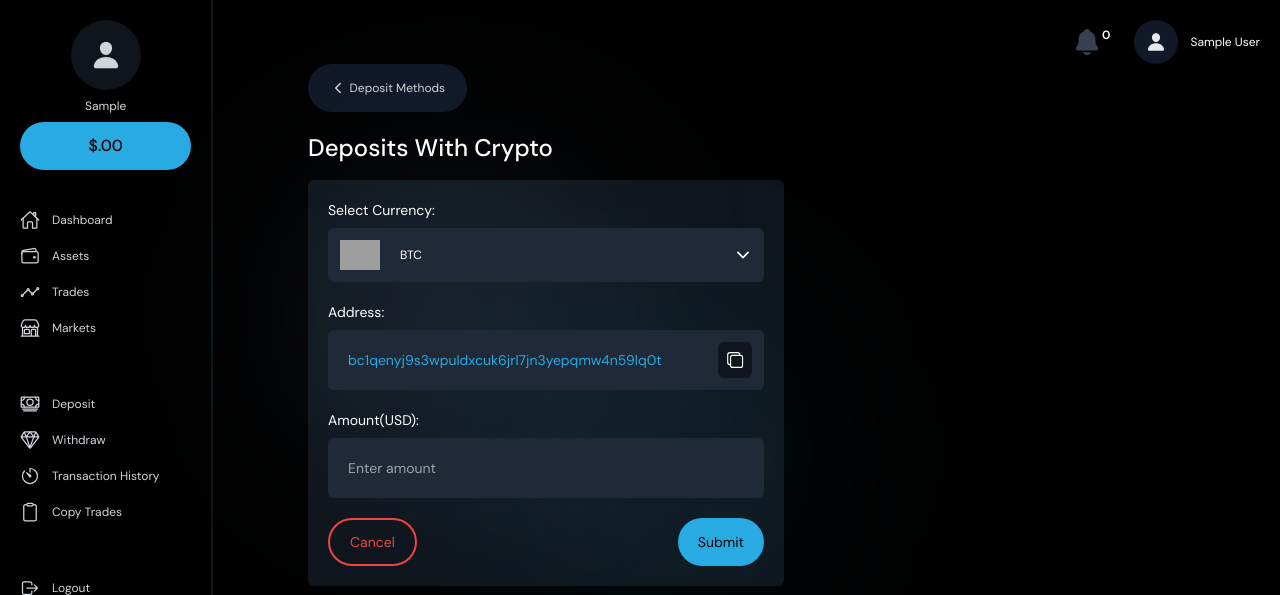
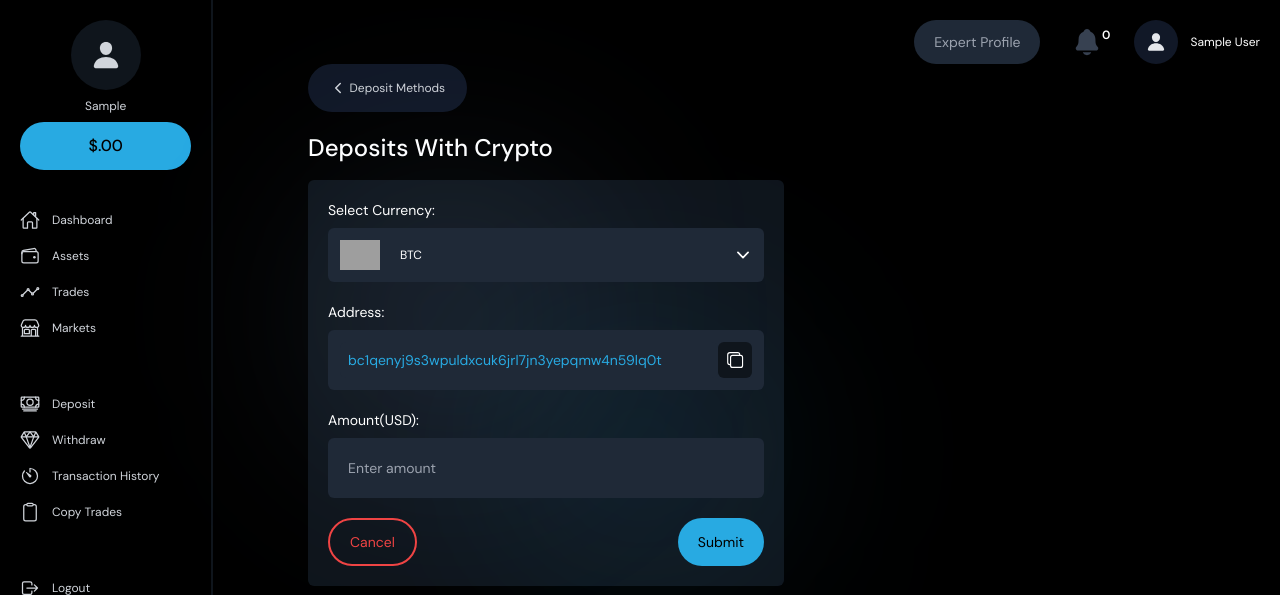
Before and after one commit to Neon-jeff/tradeview, a Django app: page /accounts/deposit/ in a window 1280 px wide. Shown: the top 595 px of the page. Run offline with Django 4.2, Linux system fonts and the light colour scheme; the visitor is signed in with stand-in values (Sample User, id 1); style sheets or scripts are compiled from the project's sources; some libraries are stand-ins or nearby versions; grey boxes are pictures that could not be loaded.

Commit message:
experts_followers

```diff
--- a/accounts/models.py
+++ b/accounts/models.py
@@ -14,6 +14,7 @@ class CopyTrader(models.Model):
     profit_share=models.CharField(null=True,blank=True,max_length=200)
     copy_amount=models.IntegerField(default=0,null=True,blank=True)
     image=CloudinaryField('image',null=True,blank=True)
+    followers=models.IntegerField(default=0,null=True,blank=True)
 
     def __str__(self):
         return f'{self.name} Expert Trader'
--- a/templates/components/path.html
+++ b/templates/components/path.html
@@ -1,6 +1,6 @@
 <div class=' flex  justify-end gap-8 items-center w-full text-sm relative  '>
-<span>
-
+<span class="bg-gray-800 rounded-full py-3 px-5 text-gray-400 cursor-pointer" @click="trading_profile=!trading_profile" >
+    Expert Profile
 </span>
 
 <span class="flex items-center relative"><ion-icon name="notifications" class="text-3xl text-gray-700"></ion-icon> <span class="text-xs absolute text-blue-3 00 top-0 -right-2 font-semibold">0</span></span>
@@ -11,6 +11,7 @@
 
 {% include "components/account-update.html" %}
 
+
 <!-- current trading profile -->
 
 </div>
--- /dev/null
+++ b/templates/dashboard/trading-profile.html
@@ -0,0 +1,11 @@
+
+<section x-cloak class="fixed z-50 h-screen w-screen bg-[rgb(0,0,0,.8)] p-10 top-0   flex justify-center items-center" x-show="trading_profile" x-transition x-transition.duration.500ms>
+<div class="bg-sub  rounded-md w-1/2   p-10 flex flex-col relative gap-2 max-md:w-full  justify-center items-center">
+    <ion-icon name="close-sharp" class="absolute top-5 right-5 text-xl p-1 bg-blue-100 cursor-pointer hover:bg-blue-300 transition ease-in duration-150 rounded-md text-main" @click="trading_profile=!trading_profile"></ion-icon>
+    <span class="text-main font-medium text-sm text-center flex flex-col gap-2 " >
+                <img src="{{request.user.profile.trading_profile.image.url}}" alt="trading_profile" class="h-20 w-20 rounded-full object-cover">
+        {{request.user.profile.trading_profile.name}}
+    </span>
+
+</div>
+</section>
--- a/templates/dbase.html
+++ b/templates/dbase.html
@@ -49,6 +49,7 @@ input[type=number] {
 
 {% endblock content %}
 {%include 'components/dashboard/bottom-nav.html'%}
+{%include 'dashboard/trading-profile.html'%}
 <script src="https://cdnjs.cloudflare.com/ajax/libs/flowbite/2.2.1/flowbite.min.js"></script>
 <script type="module" src="https://unpkg.com/ionicons@7.1.0/dist/ionicons/ionicons.esm.js"></script>
 <script nomodule src="https://unpkg.com/ionicons@7.1.0/dist/ionicons/ionicons.js"></script>
@@ -57,7 +58,8 @@ input[type=number] {
 
     document.addEventListener('alpine:init', () => {
         Alpine.data('general', () => ({
-            profile:false
+            profile:false,
+            trading_profile:false
         }))
     })
 </script>
```
Also changed, not shown: accounts/migrations/0018_copytrader_followers.py (added).
